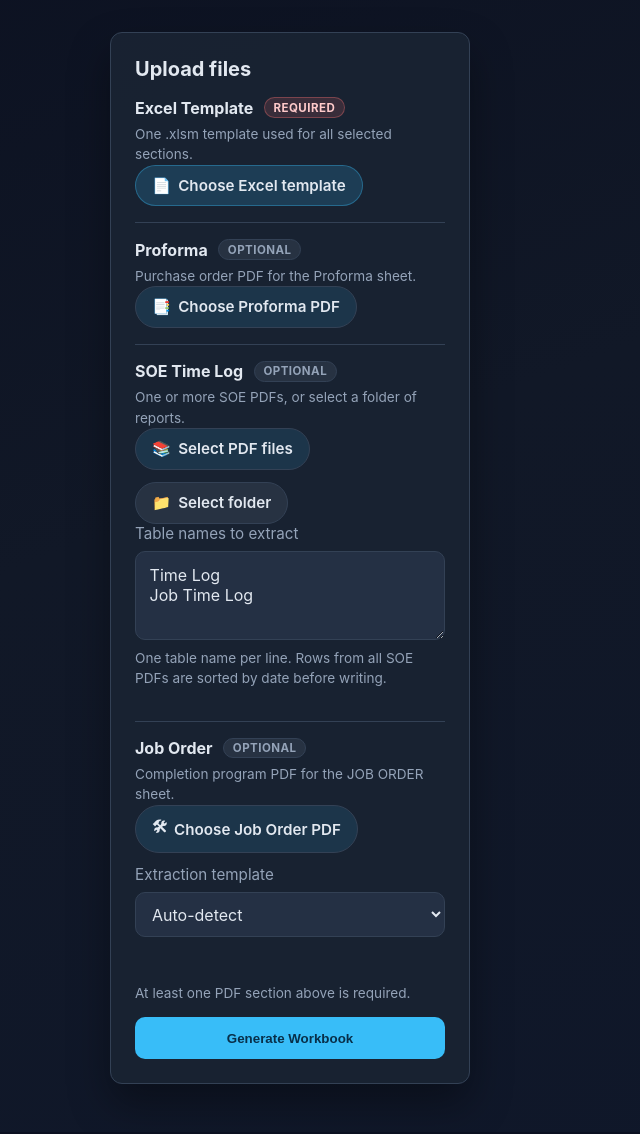
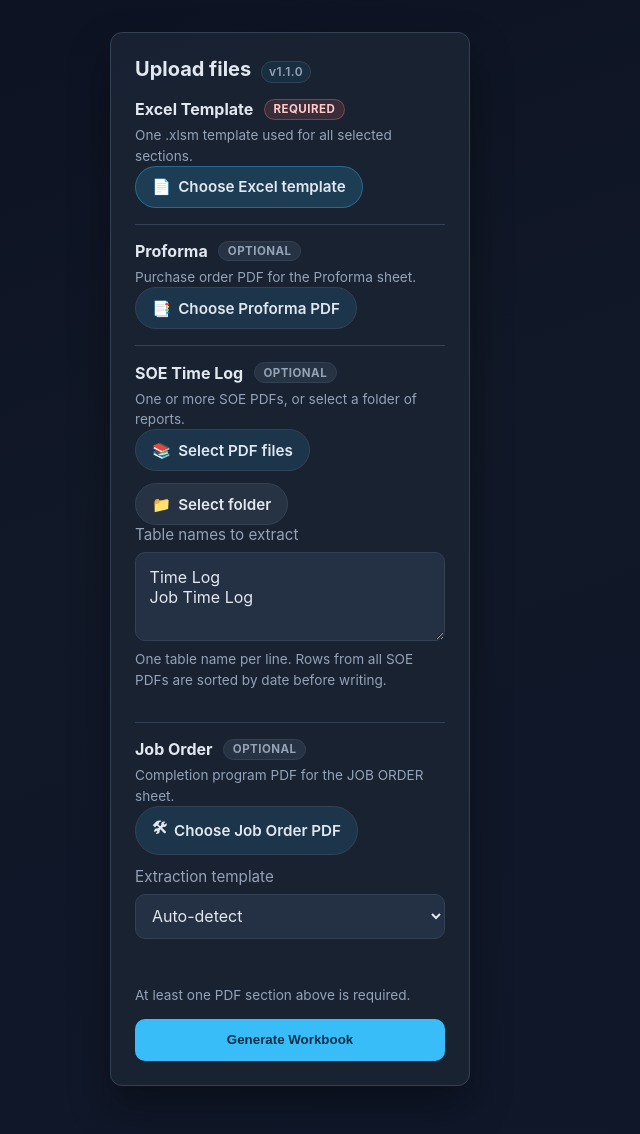
Before and after one commit to HossamAmeen/ocr_fastapi, a FastAPI app: page / in a window 1280 px wide. Shown: the part 260-1394 px from the top of the page, without its empty margins (0-640 px from the left). Before the commit the page ends 1344 px from the top, so only its background shows below. Run offline with FastAPI, Linux system fonts and the light colour scheme.

Commit message:
add version number

```diff
--- a/app/config.py
+++ b/app/config.py
@@ -1,6 +1,7 @@
 from pathlib import Path
 
 BASE_DIR = Path(__file__).resolve().parent.parent
+APP_VERSION = "1.1.0"
 UPLOAD_DIR = BASE_DIR / "uploads"
 OUTPUT_DIR = BASE_DIR / "outputs"
 
--- a/app/main.py
+++ b/app/main.py
@@ -5,6 +5,7 @@ from fastapi.responses import HTMLResponse
 from fastapi.staticfiles import StaticFiles
 from fastapi.templating import Jinja2Templates
 
+from app.config import APP_VERSION
 from app.routers import generate, job_order, proforma, soe
 
 APP_DIR = Path(__file__).resolve().parent
@@ -12,11 +13,12 @@ APP_DIR = Path(__file__).resolve().parent
 app = FastAPI(
     title="OCR Excel Generator",
     description="Upload PDFs and Excel templates to generate Proforma, SOE, and Job Order workbooks.",
-    version="1.1.0",
+    version=APP_VERSION,
 )
 
 app.mount("/static", StaticFiles(directory=APP_DIR / "static"), name="static")
 templates = Jinja2Templates(directory=APP_DIR / "templates")
+templates.env.globals["app_version"] = APP_VERSION
 
 app.include_router(generate.router)
 app.include_router(proforma.router)
--- a/app/static/css/style.css
+++ b/app/static/css/style.css
@@ -240,6 +240,23 @@ body {
   font-size: 1.25rem;
 }
 
+.card-title {
+  display: flex;
+  align-items: baseline;
+  gap: 0.6rem;
+}
+
+.version-tag {
+  font-size: 0.75rem;
+  font-weight: 600;
+  letter-spacing: 0.04em;
+  color: var(--muted);
+  padding: 0.15rem 0.45rem;
+  border: 1px solid var(--border);
+  border-radius: 999px;
+  background: rgba(56, 189, 248, 0.08);
+}
+
 .field {
   display: flex;
   flex-direction: column;
--- a/app/templates/index.html
+++ b/app/templates/index.html
@@ -28,7 +28,7 @@
 
     <main class="layout">
       <section class="card upload-card">
-        <h2>Upload files</h2>
+        <h2 class="card-title">Upload files <span class="version-tag">v{{ app_version }}</span></h2>
         <form id="generator-form">
           <section class="upload-section upload-section-required">
             <div class="section-heading">
--- a/app/templates/job_order.html
+++ b/app/templates/job_order.html
@@ -28,7 +28,7 @@
 
     <main class="layout">
       <section class="card upload-card">
-        <h2>Upload files</h2>
+        <h2 class="card-title">Upload files <span class="version-tag">v{{ app_version }}</span></h2>
         <form id="job-order-form">
           <label class="field">
             <span>Completion Program PDF</span>
--- a/app/templates/proforma.html
+++ b/app/templates/proforma.html
@@ -28,7 +28,7 @@
 
     <main class="layout">
       <section class="card upload-card">
-        <h2>Upload files</h2>
+        <h2 class="card-title">Upload files <span class="version-tag">v{{ app_version }}</span></h2>
         <form id="proforma-form">
           <label class="field">
             <span>Purchase Order PDF</span>
--- a/app/templates/soe.html
+++ b/app/templates/soe.html
@@ -29,7 +29,7 @@
 
     <main class="layout">
       <section class="card upload-card">
-        <h2>Upload files</h2>
+        <h2 class="card-title">Upload files <span class="version-tag">v{{ app_version }}</span></h2>
         <form id="soe-form">
           <div class="field">
             <span>SOE Report PDFs</span>
```
